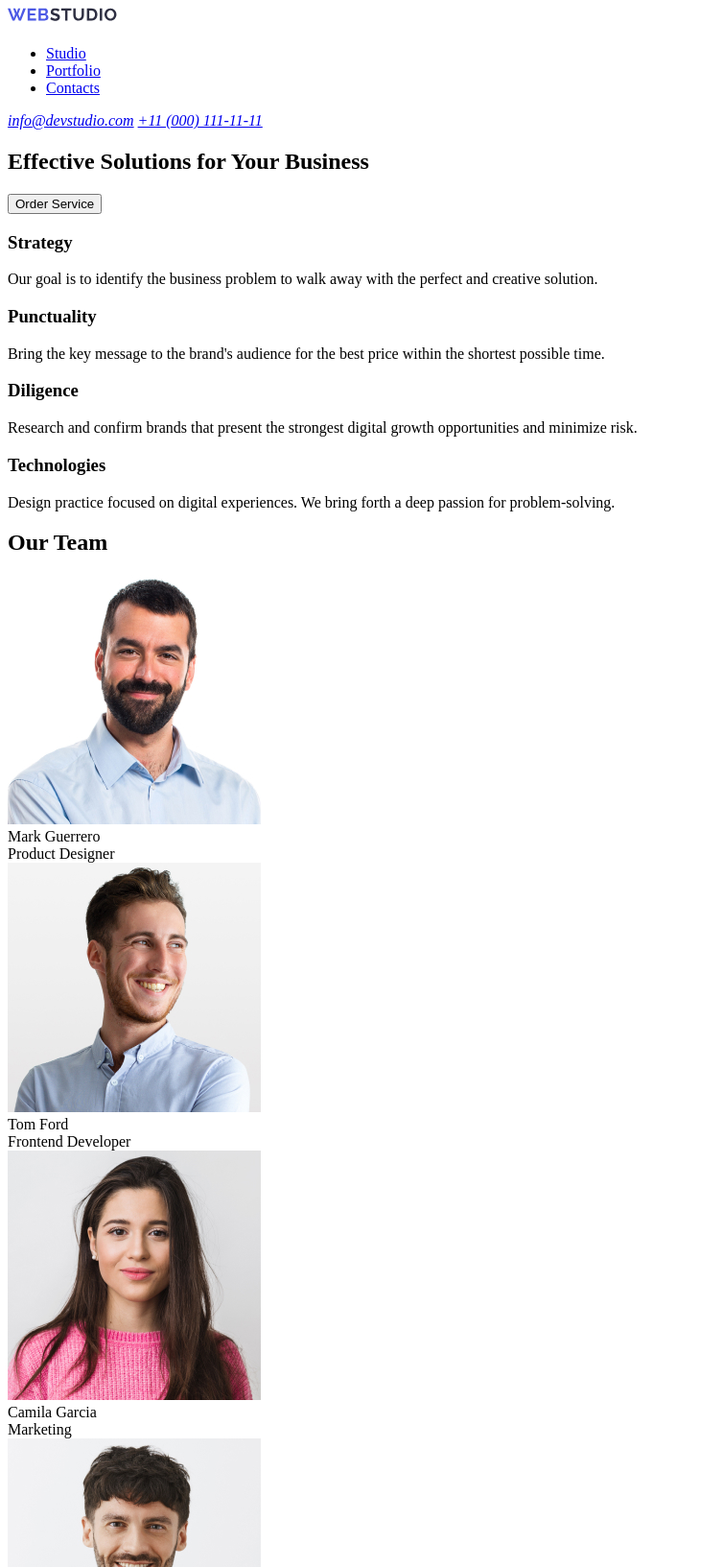
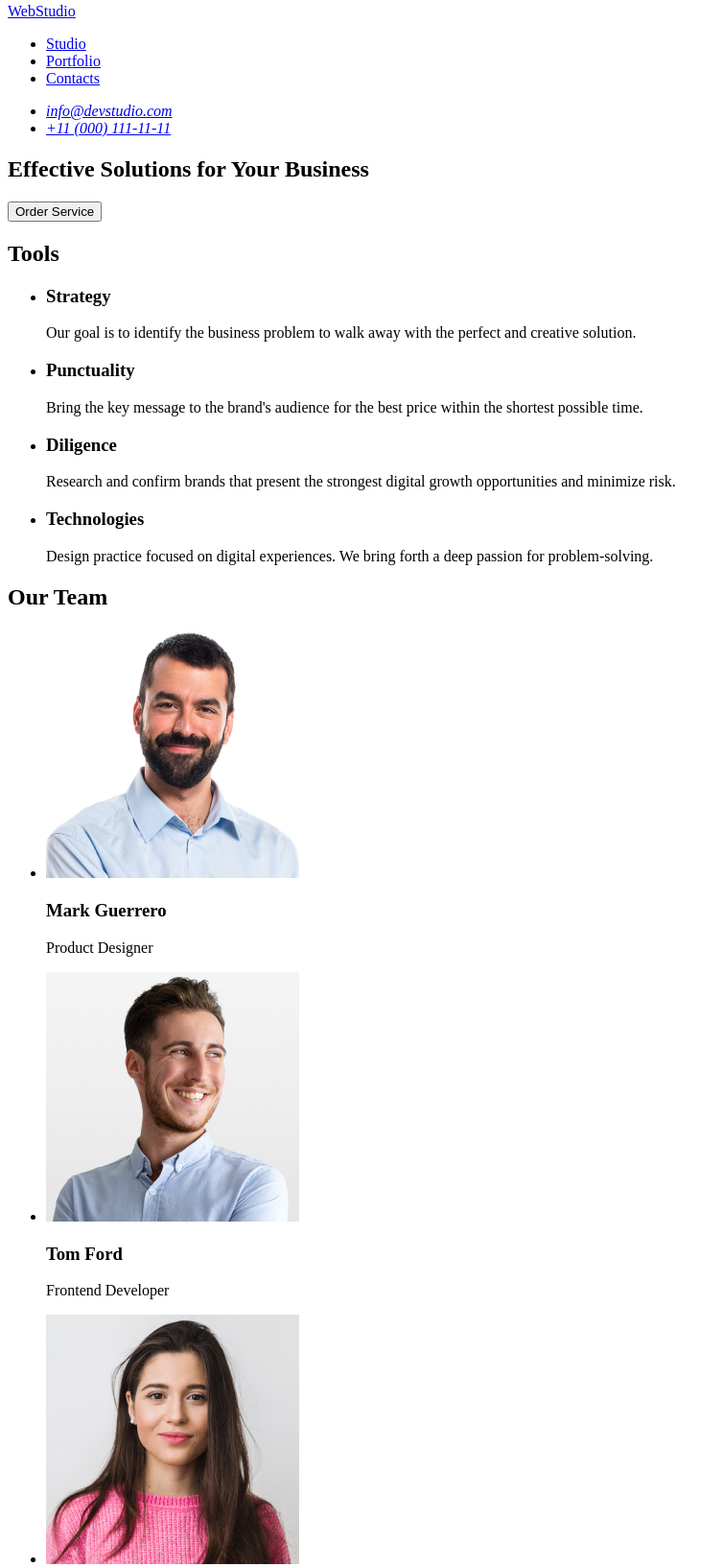
Before and after one commit to EfimenkoUA/goit-markup-hw-01, a plain HTML site: page index.html in a window 1280 px wide. Shown: the part 5-1638 px from the top of the page at 96% size, without its empty margins (0-754 px from the left). Drawn offline with Linux system fonts and the light colour scheme.

Commit message:
Big update index.html

```diff
--- a/index.html
+++ b/index.html
@@ -8,11 +8,8 @@
 <body>
     <header id="header">
         <div class="header__container">
-            <div class="header__logo">
-                <img src="images/mainPage/logo.svg" alt="logo">
-            </div>
-
             <nav class="header__menu menu-header">
+                <a href="./index.html" class="header__logo">WebStudio</a>
                 <ul class="menu-header__items">
                     <li class="menu-header__item">
                         <a href="#" class="menu-header__link">Studio</a>
@@ -27,101 +24,93 @@
             </nav>
 
             <address class="menu-header__contacts header-contacts">
-                <a href="mailto:info@devstudio.com" class="header-contacts__mail">info@devstudio.com</a>
-                <a href="tel:+110001111111" class="header-contacts__phone">+11 (000) 111-11-11</a>
+                <ul class="header-contacts__items">
+                    <li class="header-contacts__item">
+                        <a href="mailto:info@devstudio.com"  class="header-contacts__mail">
+                            info@devstudio.com
+                        </a>
+                    </li>
+                    <li class="header-contacts__item">
+                        <a href="tel:+110001111111" class="header-contacts__phone">+11 (000) 111-11-11
+                        </a>
+                    </li>
+                </ul>
             </address>
         </div>
     </header>
 
     <main>
         <section class="solutions">
-            <div class="solutions__container">
-                <h1>Effective Solutions for Your Business</h1>
-                <div class="solutions__actions">
+                <h1 class="solutions__title">Effective Solutions for Your Business</h1>
                 <button type="button" class="solution__btn">Order Service</button>
-                </div>
-            </div>
         </section>
 
         <section class="tools">
-            <div class="tools__container">
-                <div class="tools__items">
-                    <div class="tools__item item-tools">
-                        <h3 class="item-tools__title">Strategy</h3>
-                        <p class="item-tools__text">
+            <h2>Tools</h2>
+            <ul class="tools__items">
+                <li class="tools__item">
+                    <h3 class="tools__item-title">Strategy</h3>
+                    <p class="tools__item-text">
                         Our goal is to identify the business
                         problem to walk away with the perfect and creative solution.
                     </p>
-                    </div>
-                    <div class="tools__item item-tools">
-                        <h3 class="item-tools__title">Punctuality</h3>
-                        <p class="item-tools__text">
+                </li>
+
+                <li class="tools__item">
+                    <h3 class="tools__item-title">Punctuality</h3>
+                    <p class="tools__item-text">
                         Bring the key message to the brand's audience for the best price within the shortest possible time.
                     </p>
-                    </div>
-                    <div class="tools__item item-tools">
-                        <h3 class="item-tools__title">Diligence</h3>
-                        <p class="item-tools__text">
+                </li>
+
+                <li class="tools__item">
+                    <h3 class="tools__item-title">Diligence</h3>
+                    <p class="tools__item-text">
                         Research and confirm brands that present the strongest digital growth opportunities and minimize risk.
                     </p>
-                    </div>
-                    <div class="tools__item item-tools">
-                        <h3 class="item-tools__title">Technologies</h3>
-                        <p class="item-tools__text">
+                </li>
+
+                <li class="tools__item">
+                    <h3 class="tools__item-title">Technologies</h3>
+                    <p class="tools__item-text">
                         Design practice focused on digital experiences. We bring forth a deep passion for problem-solving.
                     </p>
-                    </div>
-                </div>
-            </div>
+                </li>
+            </ul>
         </section>
 
         <section class="team">
-            <div class="team__container">
             <h2>Our Team</h2>
-                <div class="team__items">
-                    <div class="team__item item-team">
-                        <div class="team__item-photo">
-                            <img src="images/mainPage/team/01.jpg" alt="photo">
-                        </div>
-                        <div class="team__item-name">Mark Guerrero</div>
-                        <div class="team__item-profession">Product Designer</div>
-                    </div>
-
-                    <div class="team__item item-team">
-                        <div class="team__item-photo">
-                            <img src="images/mainPage/team/02.jpg" alt="photo">
-                        </div>
-                        <div class="team__item-name">Tom Ford</div>
-                        <div class="team__item-profession">Frontend Developer</div>
-                    </div>
-
-                    <div class="team__item item-team">
-                        <div class="team__item-photo">
-                            <img src="images/mainPage/team/03.jpg" alt="photo">
-                        </div>
-                        <div class="team__item-name">Camila Garcia</div>
-                        <div class="team__item-profession">Marketing</div>
-                    </div>
-
-                    <div class="team__item item-team">
-                        <div class="team__item-photo">
-                            <img src="images/mainPage/team/04.jpg" alt="photo">
-                        </div>
-                        <div class="team__item-name">Daniel Wilson</div>
-                        <div class="team__item-profession">UI Designer</div>
-                    </div>
-                </div>
-            </div>
+            <ul class="team__items">
+                <li>
+                    <img src="./images/01.jpg" alt="foto" width="264">
+                    <h3> Mark Guerrero</h3>
+                    <p>Product Designer</p>
+                </li>
+                <li>
+                    <img src="./images/02.jpg" alt="foto" width="264">
+                    <h3>Tom Ford</h3>
+                    <p>Frontend Developer</p>
+                </li>
+                <li>
+                    <img src="./images/03.jpg" alt="foto" width="264">
+                    <h3>Camila Garcia</h3>
+                    <p>Marketing</p>
+                </li>
+                <li>
+                    <img src="./images/04.jpg" alt="foto" width="264">
+                    <h3>Daniel Wilson</h3>
+                    <p>UI Designer</p>
+                </li>
+            </ul>
         </section>
     </main>
 
     <footer>
-        <div class="footer__container">
-            <a href="#header" class="footer__logo"><img src="images/mainPage/logo.svg" alt="logo"></a>
+            <a href="./index.html" class="footer__logo"><img src="images/mainPage/logo.svg" alt="logo"></a>
             <p class="footer__text">
                 Increase the flow of customers and sales for your business with digital marketing & growth solutions.
             </p>
-        </div>
     </footer>
 </body>
 </html>
```
Also changed, not shown: images/01.jpg (renamed from images/mainPage/team/01.jpg), images/02.jpg (renamed from images/mainPage/team/02.jpg), images/03.jpg (renamed from images/mainPage/team/03.jpg), images/04.jpg (renamed from images/mainPage/team/04.jpg), images/logo.svg (renamed from images/mainPage/logo.svg). Lines whose indentation alone changed are shown as unchanged.
